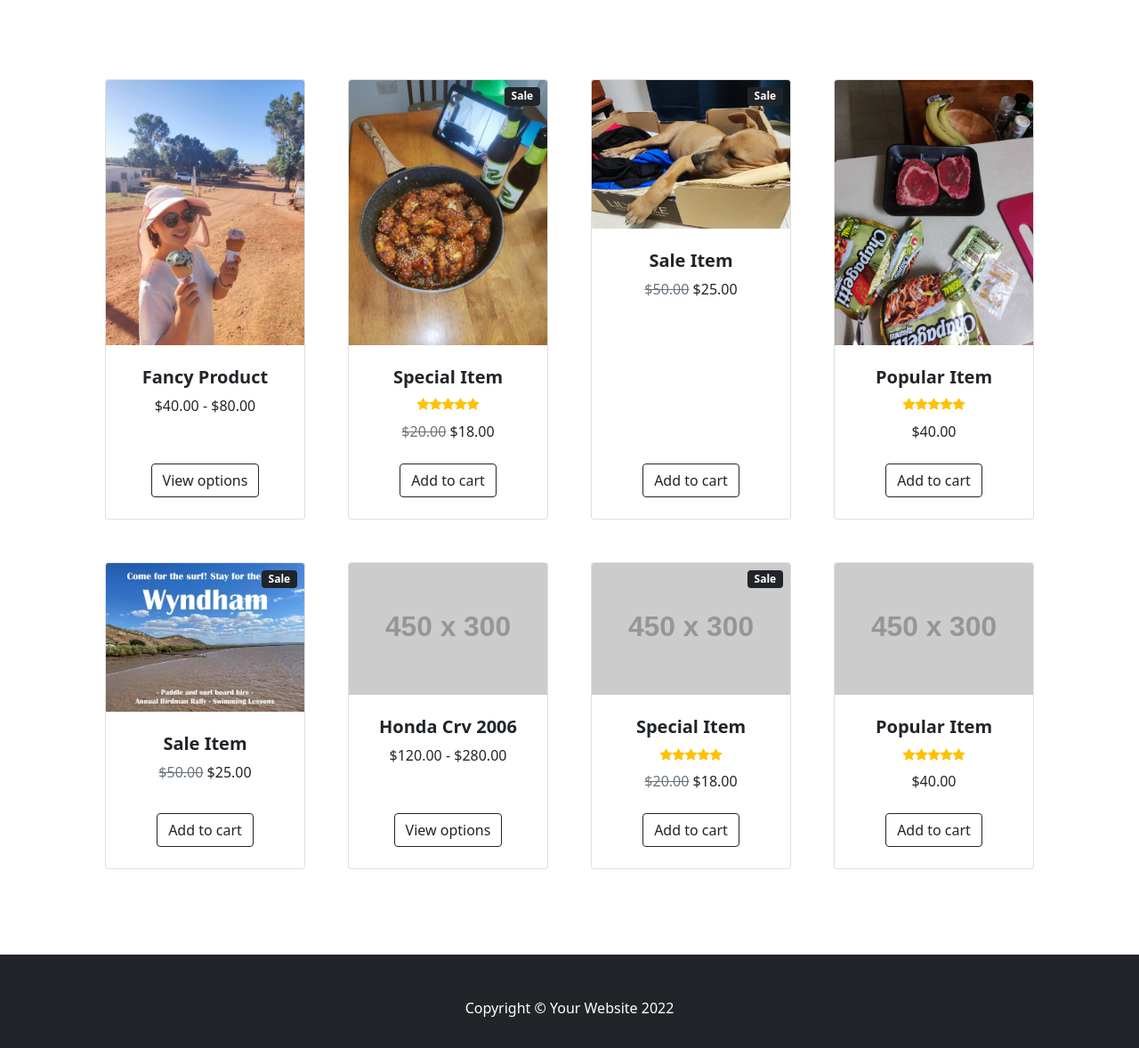
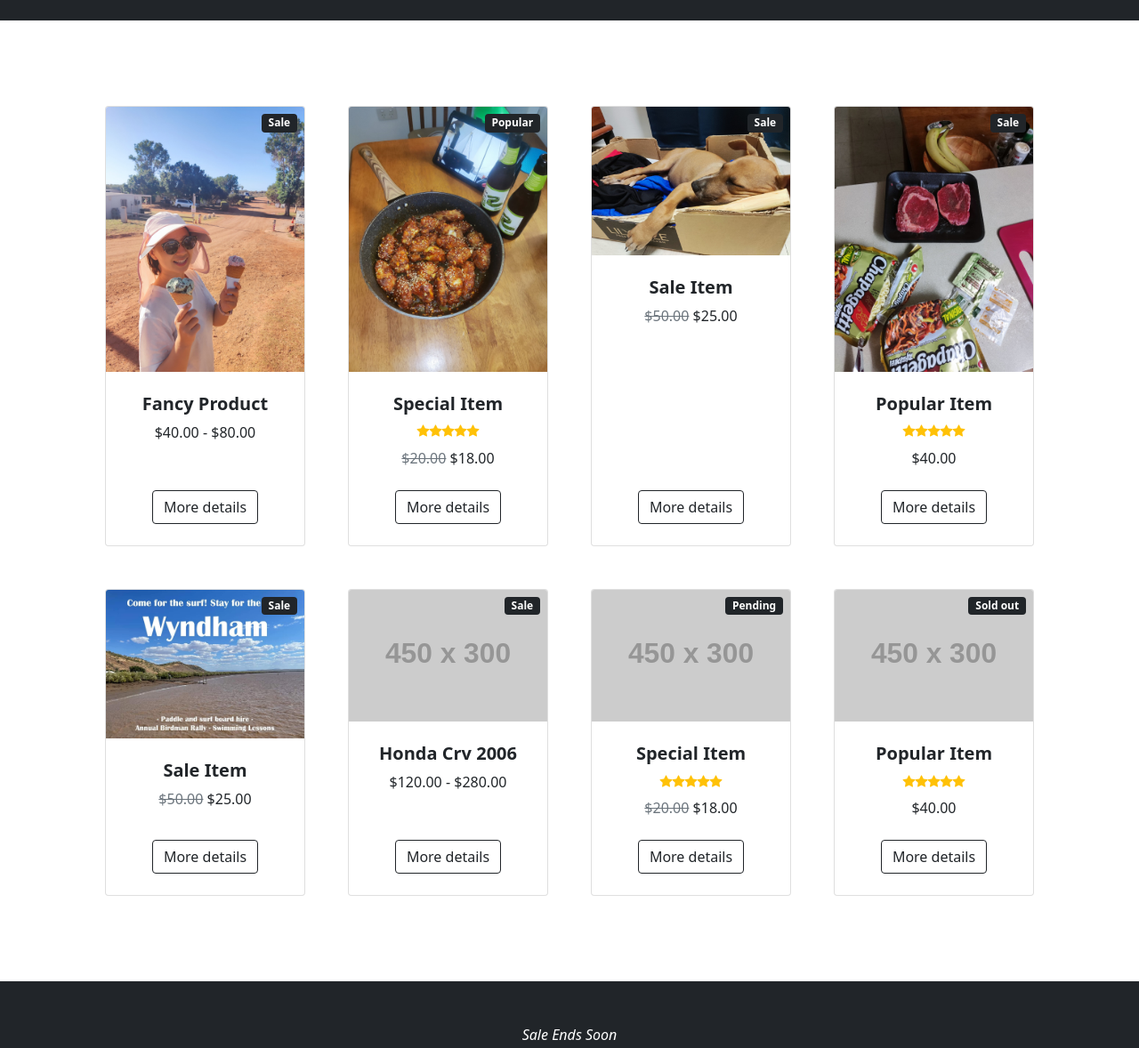
Before and after one commit to Wunannnn/Moving_Sale, a plain HTML site: page index.html in a window 1280 px wide. Shown: the part 360-1538 px from the top of the page at 89% size. Drawn offline with nearby package versions, Linux system fonts and the light colour scheme; placeholder pictures from the web are drawn by us.

Commit message:
Add files via upload

```diff
--- a/index.html
+++ b/index.html
@@ -23,7 +23,7 @@
     <!-- Navigation-->
     <nav class="navbar navbar-expand-lg navbar-light bg-light">
       <div class="container px-4 px-lg-5">
-        <a class="navbar-brand" href="#!">Moving Sale</a>
+        <a class="navbar-brand" href="#!">Contact Number 0000000000 <br> Email dkddk@jnsfdn.com</a>
         <button
           class="navbar-toggler"
           type="button"
@@ -38,9 +38,9 @@
         <div class="collapse navbar-collapse" id="navbarSupportedContent">
           <ul class="navbar-nav me-auto mb-2 mb-lg-0 ms-lg-4">
             <li class="nav-item">
-              <a class="nav-link active" aria-current="page" href="#!">Home</a>
+              <a class="nav-link active" aria-current="page" href="index.html">Home</a>
             </li>
-            <li class="nav-item"><a class="nav-link" href="#!">About</a></li>
+            <li class="nav-item"><a class="nav-link" href="#!" onclick="alert('This is moving sale.');" style="cursor:pointer">About</a></li>
             <li class="nav-item dropdown">
               <a
                 class="nav-link dropdown-toggle"
@@ -49,13 +49,14 @@
                 role="button"
                 data-bs-toggle="dropdown"
                 aria-expanded="false"
-                >Shop</a
+                ><a onclick="alert('Shopping.');" style="cursor:pointer">Shop</a></a
               >
               <ul class="dropdown-menu" aria-labelledby="navbarDropdown">
-                <li><a class="dropdown-item" href="#!">All Products</a></li>
+                <li><a class="dropdown-item" href="index.html">All Products</a></li>
                 <li><hr class="dropdown-divider" /></li>
-                <li><a class="dropdown-item" href="#!">Popular Items</a></li>
-                <li><a class="dropdown-item" href="#!">New Arrivals</a></li>
+                <li><a class="dropdown-item" href="#!" onclick="alert('Yes, Everything is popular.');" style="cursor:pointer">Popular Items</a></li>
+                <li><a class="dropdown-item" href="#!" onclick="alert('Well, Everything is used.');" style="cursor:pointer">
+                    New Arrivals</a></li>
               </ul>
             </li>
           </ul>
@@ -86,6 +87,13 @@
         >
           <div class="col mb-5">
             <div class="card h-100">
+                <!-- Sale badge-->
+              <div
+                class="badge bg-dark text-white position-absolute"
+                style="top: 0.5rem; right: 0.5rem"
+              >
+                Sale
+              </div>
               <!-- Product image-->
               <img class="card-img-top" src="picture/Babe.jpg" alt="..." />
               <!-- Product details-->
@@ -103,7 +111,7 @@
                   <a
                     class="btn btn-outline-dark mt-auto"
                     href="viewoption1.html"
-                    >View options</a
+                    >More details</a
                   >
                 </div>
               </div>
@@ -116,7 +124,7 @@
                 class="badge bg-dark text-white position-absolute"
                 style="top: 0.5rem; right: 0.5rem"
               >
-                Sale
+                Popular
               </div>
               <!-- Product image-->
               <img class="card-img-top" src="picture/Chicken.jpg" alt="..." />
@@ -145,8 +153,8 @@
               <!-- Product actions-->
               <div class="card-footer p-4 pt-0 border-top-0 bg-transparent">
                 <div class="text-center">
-                  <a class="btn btn-outline-dark mt-auto" href="#"
-                    >Add to cart</a
+                  <a class="btn btn-outline-dark mt-auto" href="viewoption2.html"
+                    >More details</a
                   >
                 </div>
               </div>
@@ -178,8 +186,8 @@
               <!-- Product actions-->
               <div class="card-footer p-4 pt-0 border-top-0 bg-transparent">
                 <div class="text-center">
-                  <a class="btn btn-outline-dark mt-auto" href="#"
-                    >Add to cart</a
+                  <a class="btn btn-outline-dark mt-auto" href="viewoption3.html"
+                    >More details</a
                   >
                 </div>
               </div>
@@ -187,6 +195,13 @@
           </div>
           <div class="col mb-5">
             <div class="card h-100">
+                <!-- Sale badge-->
+              <div
+                class="badge bg-dark text-white position-absolute"
+                style="top: 0.5rem; right: 0.5rem"
+              >
+                Sale
+              </div>
               <!-- Product image-->
               <img class="card-img-top" src="picture/Steak.jpg" alt="..." />
               <!-- Product details-->
@@ -212,7 +227,7 @@
               <div class="card-footer p-4 pt-0 border-top-0 bg-transparent">
                 <div class="text-center">
                   <a class="btn btn-outline-dark mt-auto" href="#"
-                    >Add to cart</a
+                    >More details</a
                   >
                 </div>
               </div>
@@ -245,7 +260,7 @@
               <div class="card-footer p-4 pt-0 border-top-0 bg-transparent">
                 <div class="text-center">
                   <a class="btn btn-outline-dark mt-auto" href="#"
-                    >Add to cart</a
+                    >More details</a
                   >
                 </div>
               </div>
@@ -253,6 +268,13 @@
           </div>
           <div class="col mb-5">
             <div class="card h-100">
+                <!-- Sale badge-->
+              <div
+                class="badge bg-dark text-white position-absolute"
+                style="top: 0.5rem; right: 0.5rem"
+              >
+                Sale
+              </div>
               <!-- Product image-->
               <img
                 class="card-img-top"
@@ -272,7 +294,7 @@
               <div class="card-footer p-4 pt-0 border-top-0 bg-transparent">
                 <div class="text-center">
                   <a class="btn btn-outline-dark mt-auto" href="#"
-                    >View options</a
+                    >More details</a
                   >
                 </div>
               </div>
@@ -285,7 +307,7 @@
                 class="badge bg-dark text-white position-absolute"
                 style="top: 0.5rem; right: 0.5rem"
               >
-                Sale
+                Pending
               </div>
               <!-- Product image-->
               <img
@@ -319,7 +341,7 @@
               <div class="card-footer p-4 pt-0 border-top-0 bg-transparent">
                 <div class="text-center">
                   <a class="btn btn-outline-dark mt-auto" href="#"
-                    >Add to cart</a
+                    >More details</a
                   >
                 </div>
               </div>
@@ -327,6 +349,13 @@
           </div>
           <div class="col mb-5">
             <div class="card h-100">
+                <!-- Sale badge-->
+              <div
+                class="badge bg-dark text-white position-absolute"
+                style="top: 0.5rem; right: 0.5rem"
+              >
+                Sold out
+              </div>
               <!-- Product image-->
               <img
                 class="card-img-top"
@@ -356,7 +385,7 @@
               <div class="card-footer p-4 pt-0 border-top-0 bg-transparent">
                 <div class="text-center">
                   <a class="btn btn-outline-dark mt-auto" href="#"
-                    >Add to cart</a
+                    >More details</a
                   >
                 </div>
               </div>
@@ -369,7 +398,7 @@
     <footer class="py-5 bg-dark">
       <div class="container">
         <p class="m-0 text-center text-white">
-          Copyright &copy; Your Website 2022
+          <em>Sale Ends Soon</em>
         </p>
       </div>
     </footer>
```
Also changed, not shown: viewoption2.html (added, +12 -0 lines), viewoption3.html (added, +12 -0 lines).
